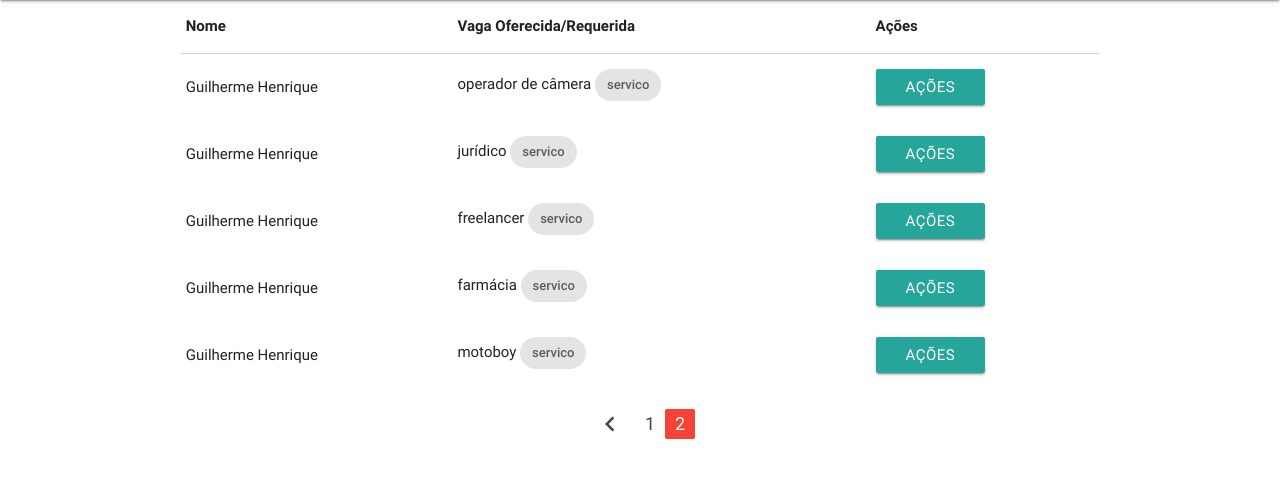
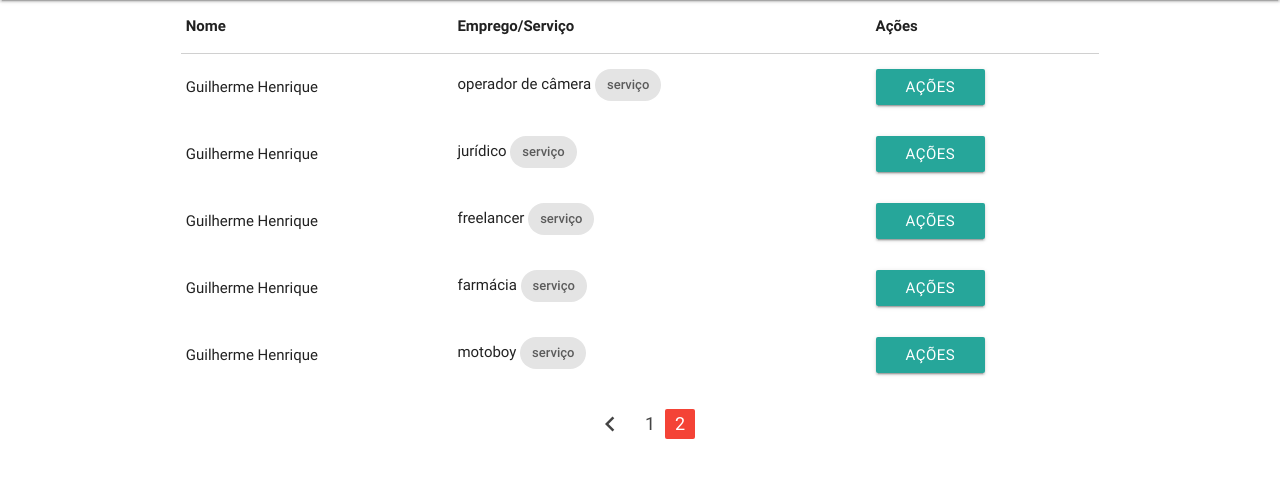
Before and after one commit to wwwjsw/empregos, a CodeIgniter app: page /empregos/administrativo/10 in a window 1280 px wide. Shown: the part 64-542 px from the top of the page. Run offline with CodeIgniter, Linux system fonts and the light colour scheme; a user stored in the database is signed in; data comes from the database, SQL or seed files in the repository; some libraries are stand-ins or nearby versions.

Commit message:
change nomenclature

```diff
--- a/application/views/listagem.php
+++ b/application/views/listagem.php
@@ -7,7 +7,7 @@
 			<thead>
 				<tr>
 					<th>Nome</th>
-					<th>Vaga Oferecida/Requerida</th>
+					<th>Emprego/Serviço</th>
 					<th>Ações</th>
 				</tr>
 			</thead>
@@ -16,7 +16,7 @@
 			<?php foreach($results as $i => $r){ ?>
 				<tr>
 					<td><?=$r->fb_name?></td>
-					<td><?=$r->cargo?> <div class="chip"><?=$r->tipo?></div></td>
+					<td><?=$r->cargo?> <div class="chip"><?=($r->tipo == 'servico'? 'serviço' : 'emprego')?></div></td>
 					<td><a class='dropdown-button btn' href='<?=$r->id?>' data-activates='<?=$r->id?>'>Ações</a></td>
 				</tr>
 			<?php } ?>
```
